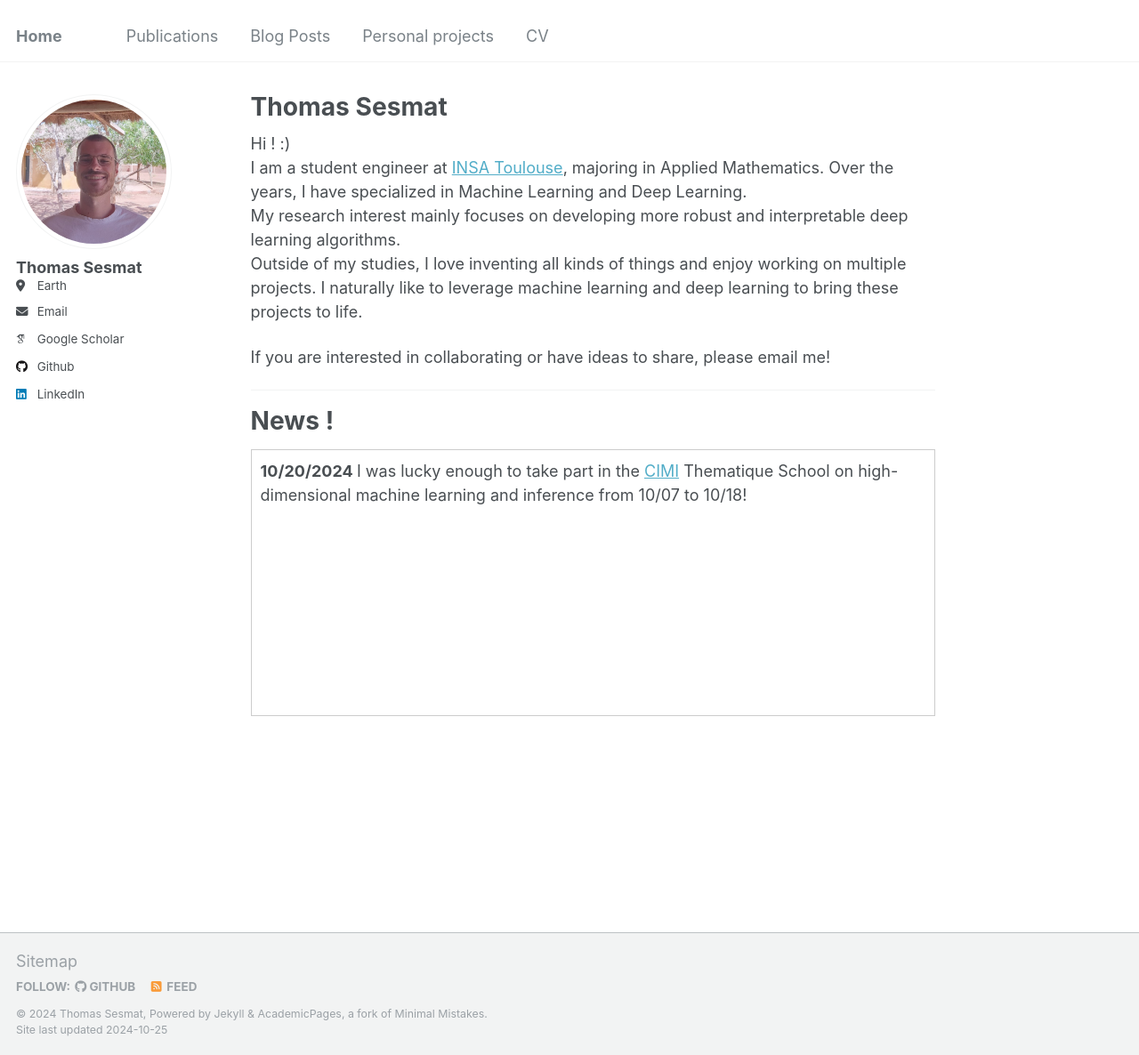
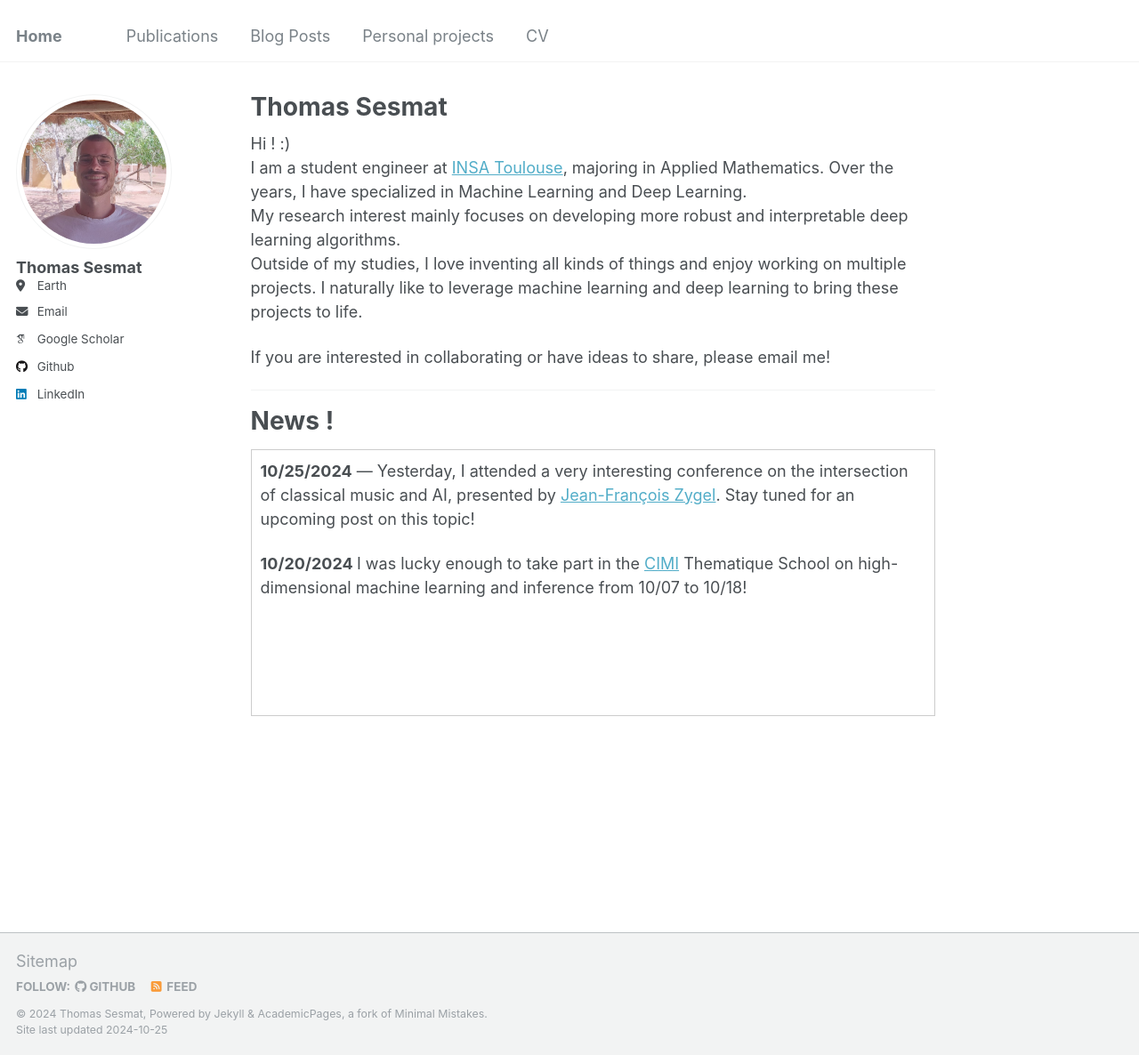
Before and after one commit to sourisimos/sourisimos.github.io, a Jekyll site: the page built from _pages/about.md, in a window 1280 px wide and 1186 px high. Shown: the whole window at 89% size. Built offline with Jekyll 4.4.1, drawn with Linux system fonts in a browser that asks for light colours; some web fonts are replaced.

Commit message:
update news

```diff
--- a/_pages/about.md
+++ b/_pages/about.md
@@ -22,5 +22,9 @@ News !
 ===
 
 <div style="height: 300px; overflow-y: scroll; border: 1px solid #ccc; padding: 10px;">
-    <p> <B> 10/20/2024 </B> I was lucky enough to take part in the <a href = "https://www.cimi.univ-toulouse.fr/en/" >CIMI</a> Thematique School on high-dimensional machine learning and inference from 10/07 to 10/18! </p>
+
+  <p><b>10/25/2024</b> — Yesterday, I attended a very interesting conference on the intersection of classical music and AI, presented by <a href="https://fr.wikipedia.org/wiki/Jean-Fran%C3%A7ois_Zygel">Jean-François Zygel</a>. Stay tuned for an upcoming post on this topic!</p>
+
+  <p> <B> 10/20/2024 </B> I was lucky enough to take part in the <a href = "https://www.cimi.univ-toulouse.fr/en/" >CIMI</a> Thematique School on high-dimensional machine learning and inference from 10/07 to 10/18! </p>
+
 </div>
```
